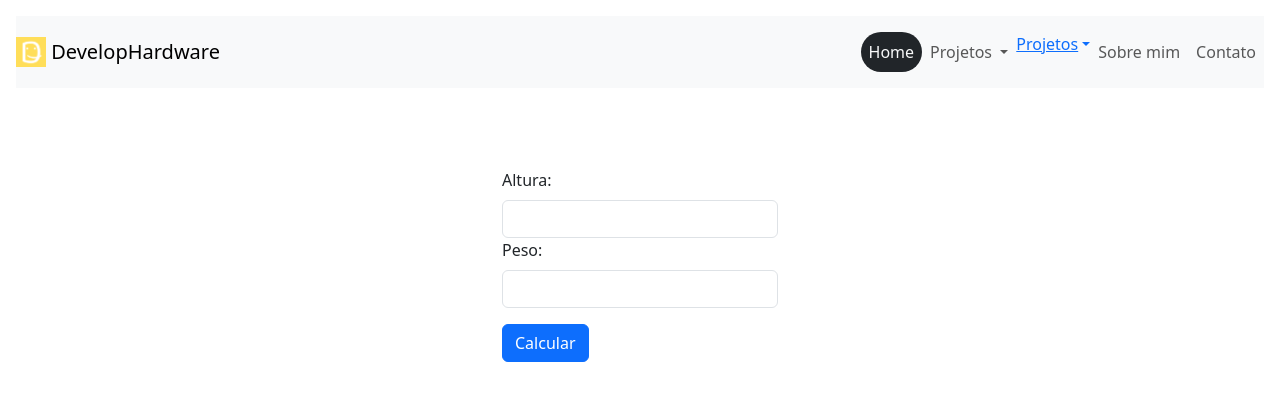
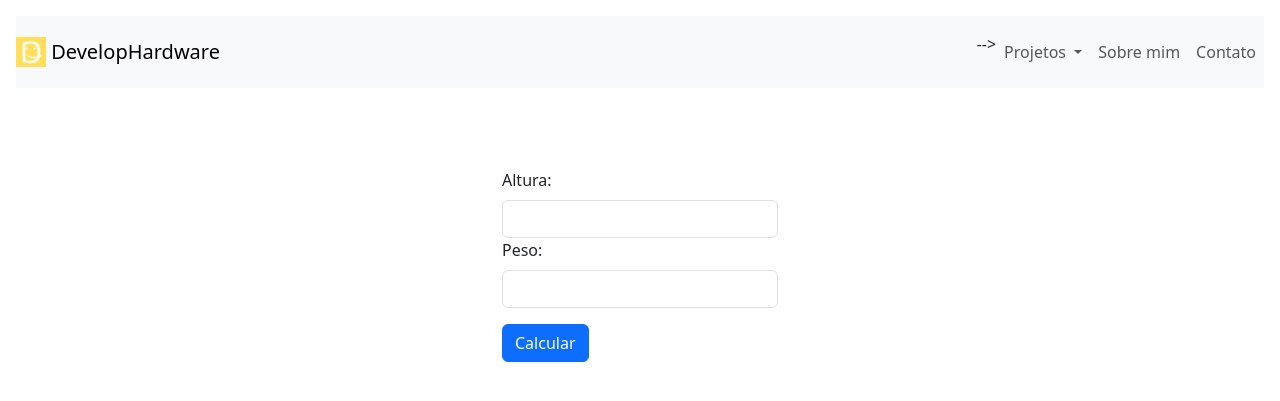
Before and after one commit to develophardware/projetos, a PHP site: page /Calculo-IMC/index.php in a window 1280 px wide. Shown: the top 401 px of the page. Run offline with PHP 8.4, Linux system fonts and the light colour scheme.

Commit message:
Add dropdown

```diff
--- a/pages/menu.php
+++ b/pages/menu.php
@@ -9,21 +9,14 @@
                 </button>
                 <div class="collapse navbar-collapse" id="navbarNav">
                     <ul class="navbar-nav">
-                        <li class="nav-item active">
+                        <!-- <li class="nav-item active">
                             <!-- <a class="nav-link" href="#">Home <span class="sr-only">(Página atual)</span></a> -->
-                            <a class="nav-link text-light bg-dark rounded-pill" href="#">Home <span class="sr-only"></span></a>
-                        </li>
+                            <!-- <a class="nav-link text-light bg-dark rounded-pill" href="#">Home <span class="sr-only"></span></a> -->
+                        <!-- </li> --> -->
                         <li class="nav-item dropdown">
                             <a class="nav-link dropdown-toggle" href="#" id="navbarDropdownMenuLink" role="button" data-toggle="dropdown" aria-haspopup="true" aria-expanded="false">
                                 Projetos
                             </a>
-                            <li class="dropdown"><a href="" class="dropdown-toggle" data-toggle="dropdown" href="#"> Projetos</a>
-                                <ul class="dropdown-menu">
-                                    <li><a class="dropdown-item" target="_blank" href="/Calculo-IMC/index.php">Calculo IMC</a></li>
-                                    <li><a class="dropdown-item" target="_blank" href="/Projeto-Lampada/index.php">Projeto Lampada</a></li>
-                                </ul>
-                            </li>
-
                             <div class="dropdown-menu" aria-labelledby="navbarDropdownMenuLink">
                                 <a class="dropdown-item" target="_blank" href="/Calculo-IMC/index.php">Calculo IMC</a>
                                 <a class="dropdown-item" target="_blank" href="/Projeto-Lampada/index.php">Projeto Lampada</a>
```
